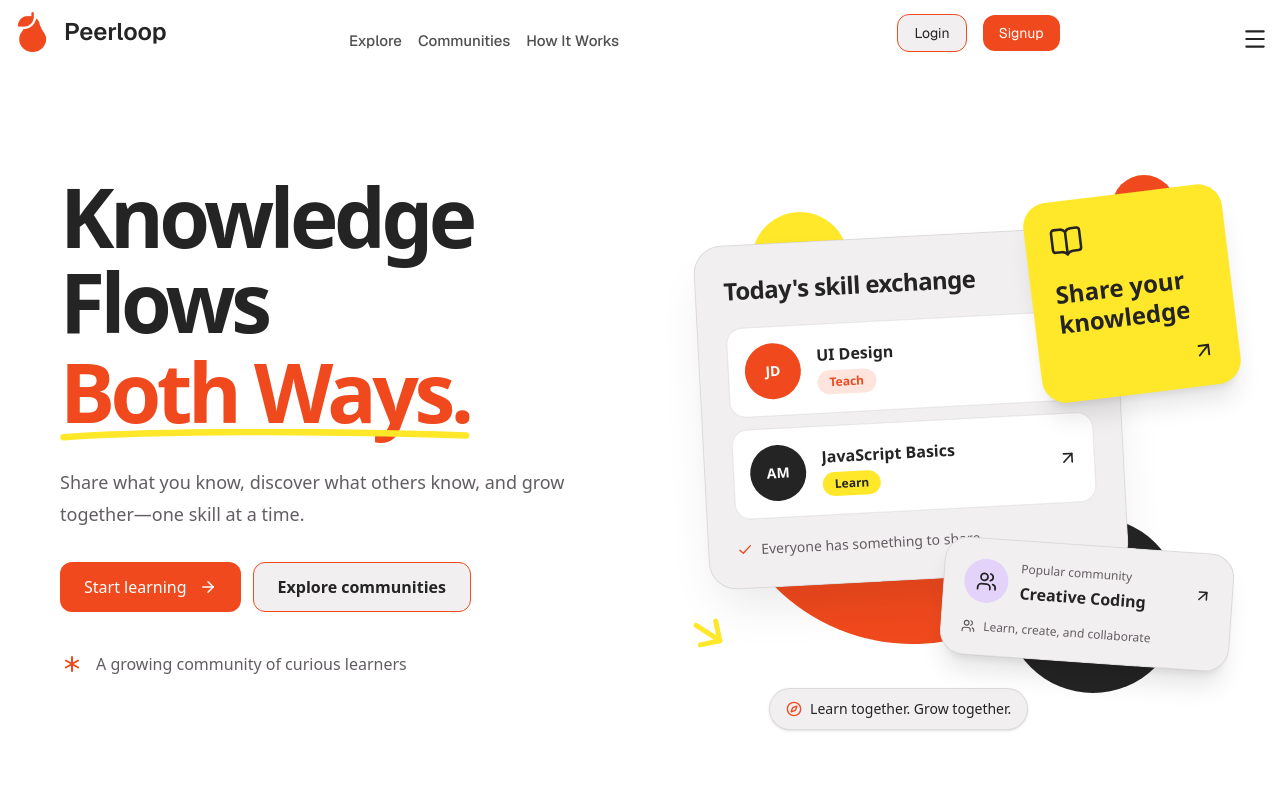
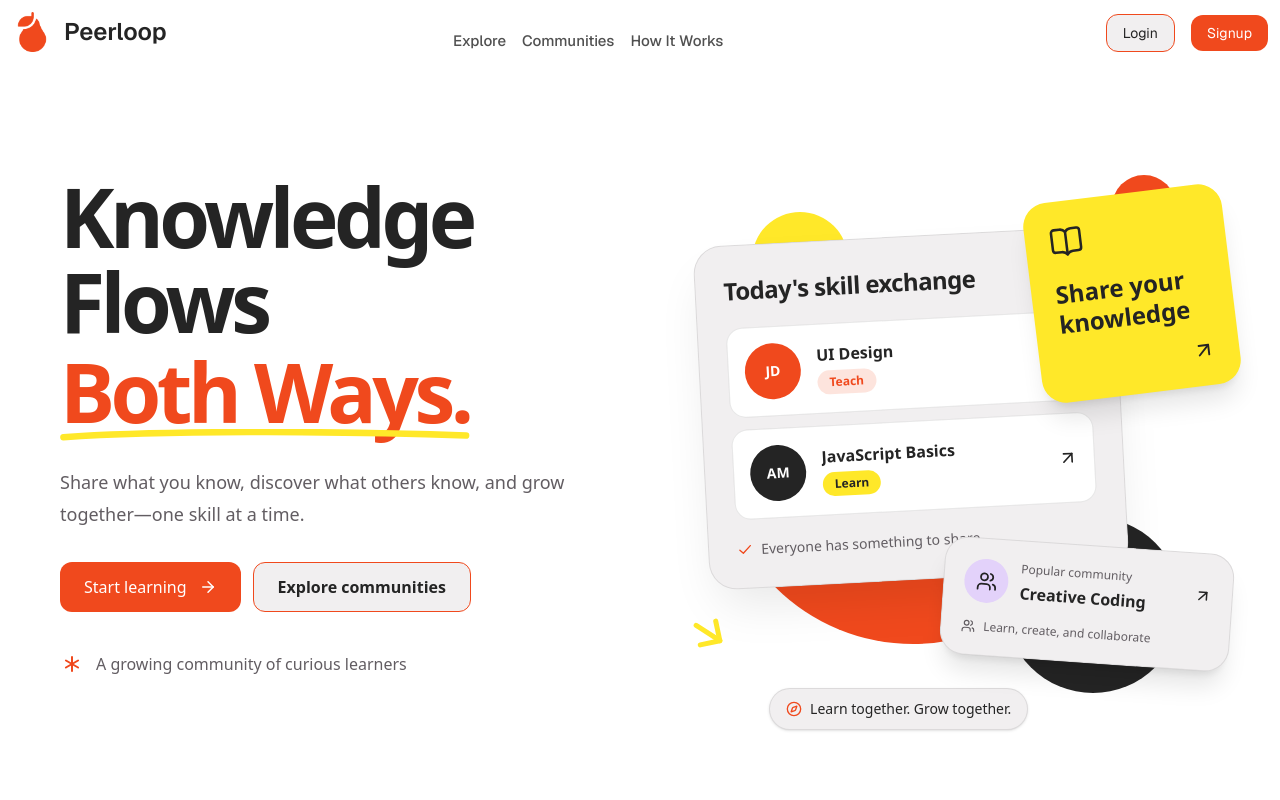
Before and after one commit to madlogicstudio/Peerloop, a Next.js app: page / in a window 1280 px wide. Shown: the top 800 px of the page. Built offline with nearby package versions, Linux system fonts and the light colour scheme.

Commit message:
Fixed some bugs

```diff
--- a/components/landing/Header.tsx
+++ b/components/landing/Header.tsx
@@ -25,7 +25,7 @@ function Header() {
                     <Link href="/" className="border border-[var(--primary)] bg-[var(--card)] hover:bg-[var(--primary)]/10 rounded-xl px-4 py-2 transition">Login</Link>
                     <Link href="/" className="bg-[var(--primary)] px-4 py-2 rounded-xl text-white hover:bg-[#242424] transition">Signup</Link>
                 </div>
-                <div>
+                <div className="sm:hidden flex">
                     <Menu size={26} />
                 </div>
             </div>
```
